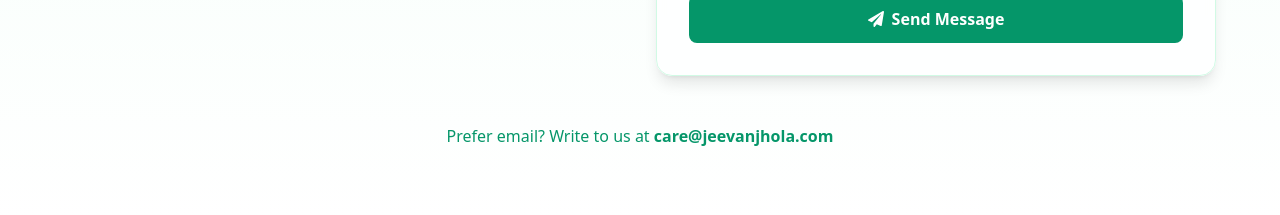
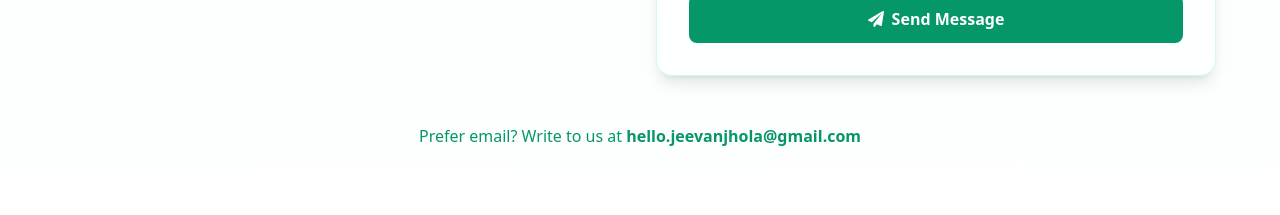
Before and after one commit to JeevanJhola/Jeevan-Jhola, a React (Vite) app: page / in a window 1280 px wide. Shown: the part 8640-8855 px from the top of the page. Built offline with nearby package versions, Linux system fonts and the light colour scheme.

Commit message:
fix: Update contact email in FAQ component

```diff
--- a/src/components/Landing/FAQ.jsx
+++ b/src/components/Landing/FAQ.jsx
@@ -255,8 +255,8 @@ const FAQ = () => {
           >
             <p className="text-emerald-600 mb-4">
               Prefer email? Write to us at{' '}
-              <a href="mailto:care@jeevanjhola.com" className="font-semibold hover:underline">
-                care@jeevanjhola.com
+              <a href="mailto:hello.jeevanjhola@gmail.com" className="font-semibold hover:underline">
+                hello.jeevanjhola@gmail.com
               </a>
             </p>
           </motion.div>
```
